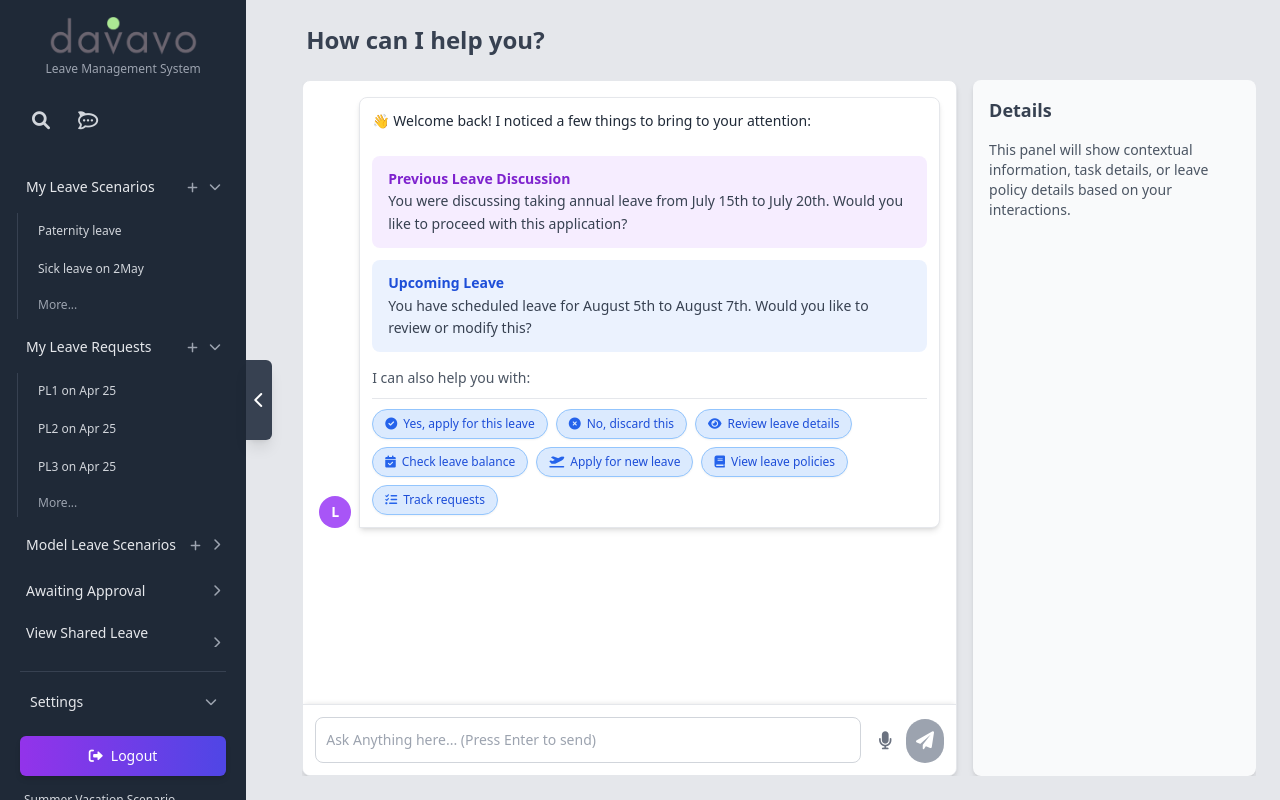
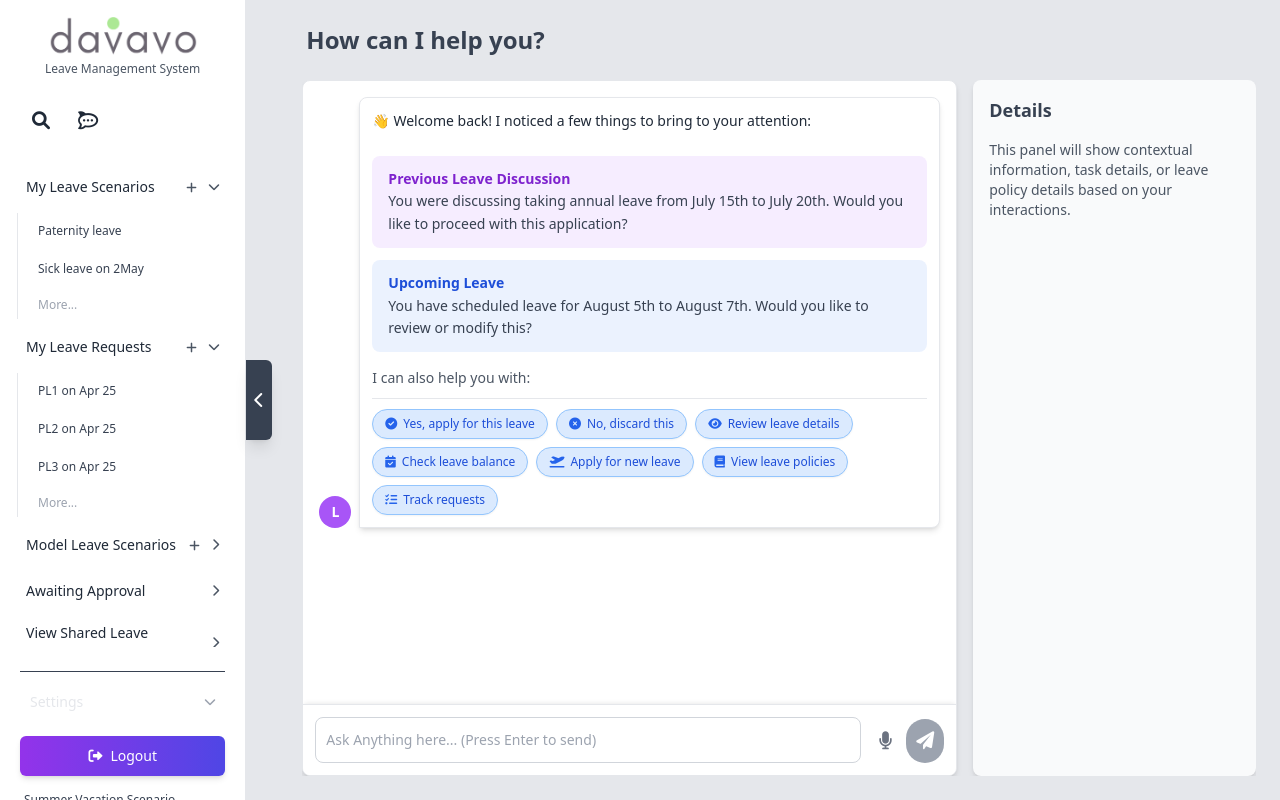
Before and after one commit to saleemutf/luna, a React (Vite) app: page / in a window 1280 px wide. Built offline with nearby package versions, Linux system fonts and the light colour scheme.

Commit message:
matching color tone and corrected text and icon color

```diff
--- a/src/App.jsx
+++ b/src/App.jsx
@@ -96,7 +96,7 @@ function App() {
   };
 
   return (
-    <div className="flex h-screen font-sans bg-gray-100 overflow-hidden">
+    <div className="flex h-screen font-sans bg-white overflow-hidden">
       {showListeningUI && <ListeningUI />}
       {showVoiceWave && <VoiceWaveOverlay />}
 
--- a/src/features/Navigation/HistorySidebarSection.jsx
+++ b/src/features/Navigation/HistorySidebarSection.jsx
@@ -2,12 +2,12 @@ import React from 'react';
 
 const HistorySidebarItem = ({ title, icon, time, status, onItemClick }) => (
   <div
-    className="history-item flex items-center text-xs text-gray-300 py-1 px-2 rounded-md hover:bg-gray-650 cursor-pointer transition-colors duration-150"
+    className="history-item flex items-center text-xs text-gray-700 py-1 px-2 rounded-md hover:bg-gray-100 cursor-pointer transition-colors duration-150"
     onClick={onItemClick}
   >
     {/* Original HTML did not consistently use icons here, but can be added if desired */}
     {/* icon && <i className={`${icon} icon mr-2 text-gray-500`}></i> */}
-    <span className="title flex-grow truncate hover:text-white" title={title}>{title}</span>
+    <span className="title flex-grow truncate hover:text-gray-900" title={title}>{title}</span>
     {/* time && <span className="time text-gray-500 text-[10px] ml-2">{time}</span> */}
     {/* status && <span className={`status text-[10px] ml-2 ${status === 'Draft' ? 'text-yellow-400' : 'text-green-400'}`}>{status}</span> */}
   </div>
@@ -18,7 +18,7 @@ const HistorySidebarSection = ({ title, items, onItemClick = () => {} }) => {
   // For simplicity, sections are always open here.
   return (
     <div className="history-section mb-3">
-      <div className="section-title text-xs font-semibold text-gray-400 mb-1.5 uppercase tracking-wider">
+      <div className="section-title text-xs font-semibold text-gray-600 mb-1.5 uppercase tracking-wider">
         {title}
         {/* <i className="fas fa-chevron-down toggle ml-1"></i> */}
       </div>
--- a/src/features/Navigation/LeftPanel.jsx
+++ b/src/features/Navigation/LeftPanel.jsx
@@ -114,21 +114,21 @@ const LeftPanel = ({
 
   if (collapsed) {
     return (
-      <div className="left-panel collapsed w-16 bg-gray-800 text-white p-3 flex flex-col h-full transition-all duration-300 shadow-lg">
+      <div className="left-panel collapsed w-16 bg-white text-gray-800 p-3 flex flex-col h-full transition-all duration-300 shadow-lg border-r">
         <div className="logo-container mb-4">
           <a href="/" title="LUNA Home">
             <img src={"/images/davavo_logo.png"} alt="LUNA" style={{ maxWidth: '32px', height: 'auto' }} />
           </a>
         </div>
-        <button onClick={onSearchClick} title="Search (⌘K)" className="p-2.5 hover:bg-gray-700 rounded-md cursor-pointer mb-2 focus:outline-none">
-            <i className="fas fa-search"></i>
+        <button onClick={onSearchClick} title="Search (⌘K)" className="p-2.5 hover:bg-gray-100 rounded-md cursor-pointer mb-2 focus:outline-none">
+            <i className="fas fa-search text-gray-800"></i>
         </button>
-        <button onClick={handleNewChatClick} title="New Chat" className="p-2.5 hover:bg-gray-700 rounded-md cursor-pointer mb-2 focus:outline-none">
-            <i className="fa-brands fa-rocketchat"></i>
+        <button onClick={handleNewChatClick} title="New Chat" className="p-2.5 hover:bg-gray-100 rounded-md cursor-pointer mb-2 focus:outline-none">
+            <i className="fa-brands fa-rocketchat text-gray-800"></i>
         </button>
         {/* Placeholder icons for other sections when collapsed */}
         <div className="mt-auto">
-            <button onClick={handleLogout} title="Logout" className="p-2.5 hover:bg-gray-700 rounded-md cursor-pointer focus:outline-none">
+            <button onClick={handleLogout} title="Logout" className="p-2.5 hover:bg-gray-100 rounded-md cursor-pointer focus:outline-none">
                 <i className="fas fa-sign-out-alt"></i>
             </button>
         </div>
@@ -137,7 +137,7 @@ const LeftPanel = ({
   }
 
   return (
-    <div className="left-panel w-72 bg-gray-800 text-white p-4 flex flex-col h-full overflow-y-auto scrollbar-thin scrollbar-thumb-gray-700 scrollbar-track-gray-800 transition-all duration-300 shadow-xl">
+    <div className="left-panel w-72 bg-white text-gray-800 p-4 flex flex-col h-full overflow-y-auto scrollbar-thin scrollbar-thumb-gray-300 scrollbar-track-gray-100 transition-all duration-300 shadow-md border-r">
       <Logo />
       <QuickActions onSearchClick={onSearchClick} onNewChatClick={handleNewChatClick} />
 
@@ -208,14 +208,14 @@ const LeftPanel = ({
       </NavSection>
 
       {/* Static History Section in Sidebar */}
-      <div className="element mt-4 pt-4 border-t border-gray-700">
-        <div className="history-heading text-sm font-semibold text-gray-300 mb-3 px-2">History</div>
+      <div className="element mt-4 pt-4 border-t border-gray-200">
+        <div className="history-heading text-sm font-semibold text-gray-800 mb-3 px-2">History</div>
         <HistorySidebarSection title="Today" items={sidebarHistory.today} onItemClick={handleSidebarHistoryItemClick} />
         <HistorySidebarSection title="Previous 7 Days" items={sidebarHistory.prev7Days} onItemClick={handleSidebarHistoryItemClick} />
         <HistorySidebarSection title="Older" items={sidebarHistory.older} onItemClick={handleSidebarHistoryItemClick} />
       </div>
 
-      <div className="mt-auto sticky bottom-0 bg-gray-800 pt-3 pb-2 px-1">
+      <div className="mt-auto sticky bottom-0 bg-white pt-3 pb-2 px-1">
         <SettingsMenu />
         <LogoutButton onLogout={handleLogout} />
       </div>
--- a/src/features/Navigation/Logo.jsx
+++ b/src/features/Navigation/Logo.jsx
@@ -18,7 +18,7 @@ const Logo = () => {
             className="max-w-[120px] h-auto md:max-w-[150px]" // Responsive max-width
           />
         </div>
-        <div className="system-text text-center text-xs text-gray-400 font-medium">
+        <div className="system-text text-center text-xs text-gray-600 font-medium">
           Leave Management System
         </div>
       </a>
--- a/src/features/Navigation/NavSection.jsx
+++ b/src/features/Navigation/NavSection.jsx
@@ -20,27 +20,27 @@ const NavSection = ({ title, children, iconClass, onAddItem, initiallyOpen = tru
       <a
         href="#"
         onClick={handleToggleOpen}
-        className="nav-item flex justify-between items-center py-2 px-2.5 rounded-md hover:bg-gray-700 cursor-pointer text-sm text-gray-200 transition-colors duration-150 focus:outline-none focus:bg-gray-700"
+        className="nav-item flex justify-between items-center py-2 px-2.5 rounded-md hover:bg-gray-100 cursor-pointer text-sm text-gray-800 transition-colors duration-150 focus:outline-none focus:bg-gray-100"
       >
         <span className="flex items-center">
-          {iconClass && <i className={`${iconClass} mr-2 text-gray-400`}></i>}
+          {iconClass && <i className={`${iconClass} mr-2 text-gray-600`}></i>}
           {title}
         </span>
         <span className="count flex items-center">
           {onAddItem && (
             <button
               onClick={handleAddItemClick}
-              className="p-1 rounded hover:bg-gray-600 focus:outline-none"
+              className="p-1 rounded hover:bg-gray-200 focus:outline-none"
               title={`Add to ${title}`}
             >
-              <i className="fas fa-add text-xs text-gray-400 hover:text-white"></i>
+              <i className="fas fa-add text-xs text-gray-600 hover:text-gray-800"></i>
             </button>
           )}
-          <i className={`fas ${isOpen ? 'fa-chevron-down' : 'fa-chevron-right'} text-xs ml-2 text-gray-400 transition-transform duration-200`}></i>
+          <i className={`fas ${isOpen ? 'fa-chevron-down' : 'fa-chevron-right'} text-xs ml-2 text-gray-600 transition-transform duration-200`}></i>
         </span>
       </a>
       {isOpen && (
-        <div className="submenu pl-3 pr-1 mt-1 border-l border-gray-700 ml-px">
+        <div className="submenu pl-3 pr-1 mt-1 border-l border-gray-200 ml-px">
           {children}
         </div>
       )}
--- a/src/features/Navigation/NavSubMenuItem.jsx
+++ b/src/features/Navigation/NavSubMenuItem.jsx
@@ -65,44 +65,44 @@ const NavSubMenuItem = ({
   }, [dropdownRef]);
 
   return (
-    <div className={`submenu-item group relative flex justify-between items-center py-1.5 px-2 rounded-md hover:bg-gray-650 text-xs mb-0.5 transition-colors duration-150 ${isLocked ? 'text-gray-500 cursor-not-allowed' : 'text-gray-300'}`}>
-      <a href={isLocked ? undefined : href} className={`nav-itemx flex-grow hover:text-white ${isLocked ? 'pointer-events-none' : ''}`}>
+    <div className={`submenu-item group relative flex justify-between items-center py-1.5 px-2 rounded-md hover:bg-gray-50 text-xs mb-0.5 transition-colors duration-150 ${isLocked ? 'text-gray-400 cursor-not-allowed' : 'text-gray-700'}`}>
+      <a href={isLocked ? undefined : href} className={`nav-itemx flex-grow hover:text-gray-900 ${isLocked ? 'pointer-events-none' : ''}`}>
         {title}
       </a>
       {dropdownItems.length > 0 && (
         <button
             onClick={handleToggleDropdown}
-            className="three-dots cursor-pointer p-1 opacity-0 group-hover:opacity-100 hover:text-white focus:opacity-100 focus:outline-none transition-opacity duration-150"
+            className="three-dots cursor-pointer p-1 opacity-0 group-hover:opacity-100 hover:text-gray-900 focus:opacity-100 focus:outline-none transition-opacity duration-150"
             aria-haspopup="true"
             aria-expanded={dropdownOpen}
             title="More actions"
         >
-          <i className="fas fa-ellipsis-h text-gray-400"></i>
+          <i className="fas fa-ellipsis-h text-gray-600"></i>
         </button>
       )}
 
       {dropdownOpen && dropdownItems.length > 0 && (
         <div
             ref={dropdownRef}
-            className="dropdown-menu absolute right-0 top-full mt-1 w-48 bg-gray-750 rounded-md shadow-xl z-20 py-1 border border-gray-700"
+            className="dropdown-menu absolute right-0 top-full mt-1 w-48 bg-white rounded-md shadow-xl z-20 py-1 border border-gray-200"
             role="menu"
         >
           {dropdownItems.map((item, index) => (
-            <div // Changed from div to button if it's an action item, or li for semantics
+            <div
               key={index}
               ref={item.isShareTrigger ? shareTriggerRef : null}
-              className="dropdown-item-wrapper relative" // Wrapper for positioning ShareSubmenu
+              className="dropdown-item-wrapper relative"
               role="menuitem"
             >
               <button
-                className="w-full flex items-center justify-between px-3 py-1.5 hover:bg-gray-600 cursor-pointer text-gray-300 hover:text-white text-xs focus:outline-none focus:bg-gray-600"
+                className="w-full flex items-center justify-between px-3 py-1.5 hover:bg-gray-100 cursor-pointer text-gray-700 hover:text-gray-900 text-xs focus:outline-none focus:bg-gray-100"
                 onClick={(e) => item.isShareTrigger ? handleToggleShareSubmenu(e, item) : handleItemAction(e, item.action)}
               >
                 <span className="flex items-center">
-                  {item.icon && <i className={`${item.icon} mr-2.5 w-4 text-center text-gray-400`}></i>}
+                  {item.icon && <i className={`${item.icon} mr-2.5 w-4 text-center text-gray-600`}></i>}
                   {item.label}
                 </span>
-                {item.isShareTrigger && <i className="fas fa-chevron-right text-gray-500 text-[10px]"></i>}
+                {item.isShareTrigger && <i className="fas fa-chevron-right text-gray-400 text-[10px]"></i>}
               </button>
 
               {item.isShareTrigger && shareSubmenuOpen && (
--- a/src/features/Navigation/QuickActions.jsx
+++ b/src/features/Navigation/QuickActions.jsx
@@ -5,17 +5,17 @@ const QuickActions = ({ onSearchClick, onNewChatClick }) => {
     <div className="flex items-center justify-start gap-3 mb-6 px-2">
       <button
         onClick={onSearchClick}
-        className="search-icon-container p-2 rounded-lg hover:bg-gray-700 focus:outline-none focus:bg-gray-700 transition-colors duration-150"
+        className="search-icon-container p-2 rounded-lg hover:bg-gray-100 focus:outline-none focus:bg-gray-100 transition-colors duration-150"
         title="Search"
       >
-        <i className="fas fa-search text-gray-300 text-lg"></i>
+        <i className="fas fa-search text-gray-800 text-lg"></i>
       </button>
       <button
         onClick={onNewChatClick}
         title="New Chat"
-        className="search-icon-container p-2 rounded-lg hover:bg-gray-700 focus:outline-none focus:bg-gray-700 transition-colors duration-150"
+        className="search-icon-container p-2 rounded-lg hover:bg-gray-100 focus:outline-none focus:bg-gray-100 transition-colors duration-150"
       >
-        <i className="fa-brands fa-rocketchat text-gray-300 text-lg"></i>
+        <i className="fa-brands fa-rocketchat text-gray-800 text-lg"></i>
       </button>
     </div>
   );
```
